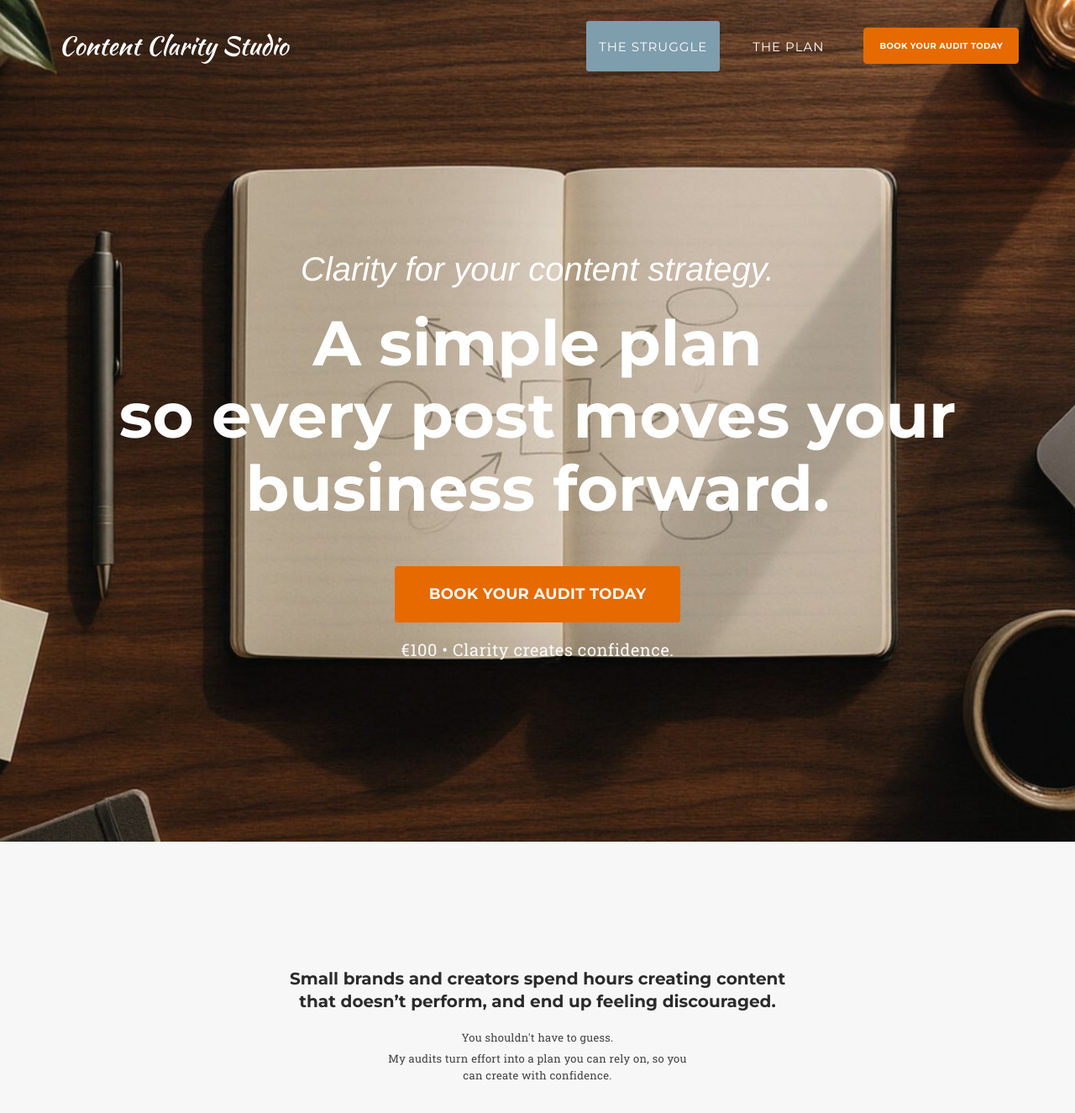
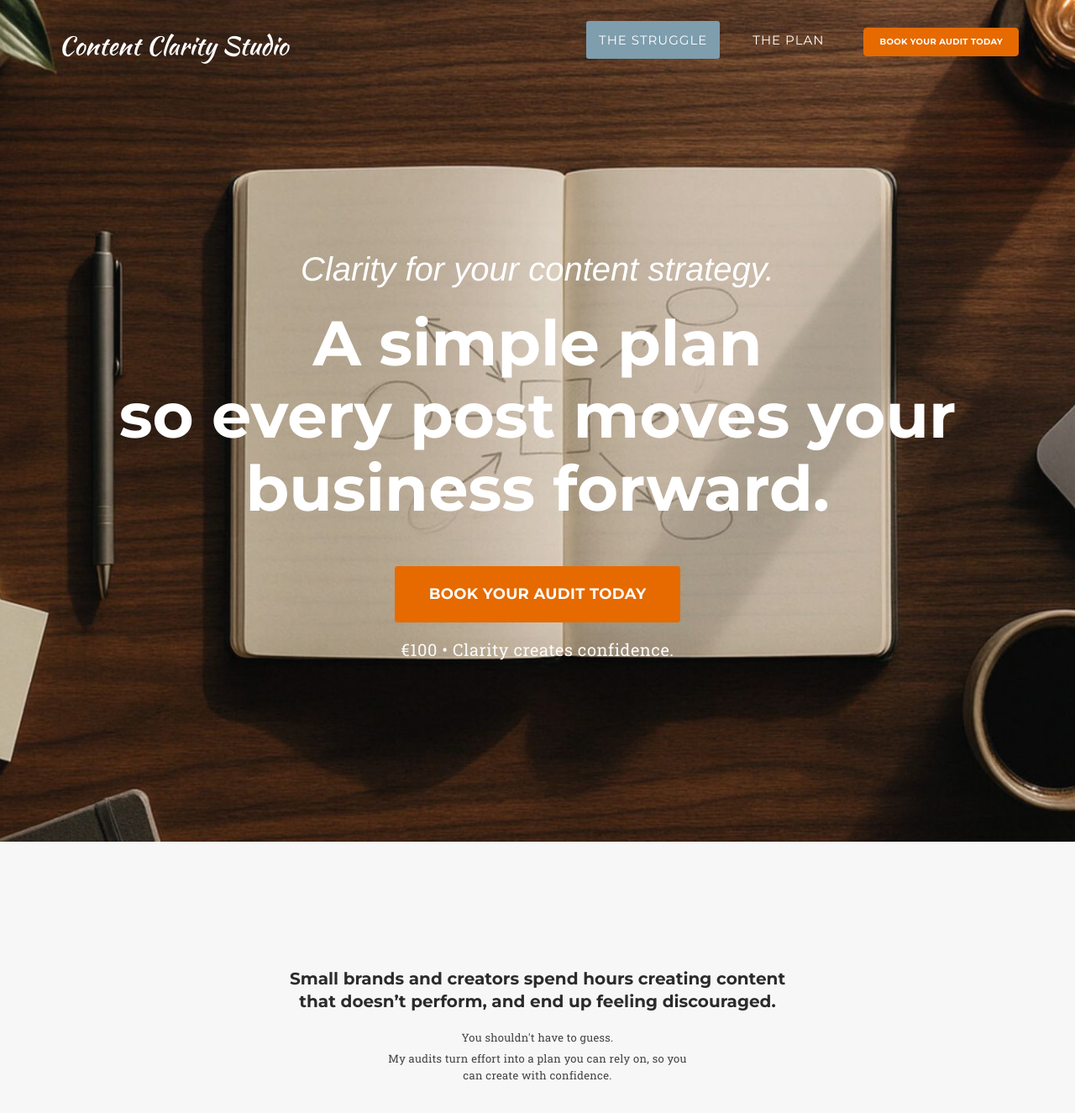
Before and after one commit to ContentClarityStudio/contentclaritystudio.github.io, a Jekyll site: the page built from index.html, in a window 1280 px wide and 1400 px high. Shown: the top 1325 px of the window at 84% size. Built offline with Jekyll 4.4.1, drawn with Linux system fonts in a browser that asks for light colours; some web fonts are replaced.

Commit message:
Update overrides.css

```diff
--- a/css/overrides.css
+++ b/css/overrides.css
@@ -142,3 +142,19 @@ header .intro-heading {
 @media (max-width:576px){
   .btn.btn-secondary{ padding:10px 22px; font-size:.95rem; }
 }
+
+
+/* Align CTA button vertically with text links */
+.navbar-nav > li > .btn.btn-cta {
+  padding: 8px 16px;          /* slightly smaller height */
+  font-size: 0.95rem;         /* closer to link size */
+  line-height: 1.2;           /* keeps vertical rhythm */
+  margin-top: 4px;            /* centers with link text */
+  margin-bottom: 4px;
+}
+
+/* Ensure consistent height for nav links */
+.navbar-nav > li > a.page-scroll {
+  padding-top: 12px;
+  padding-bottom: 12px;
+}
```
